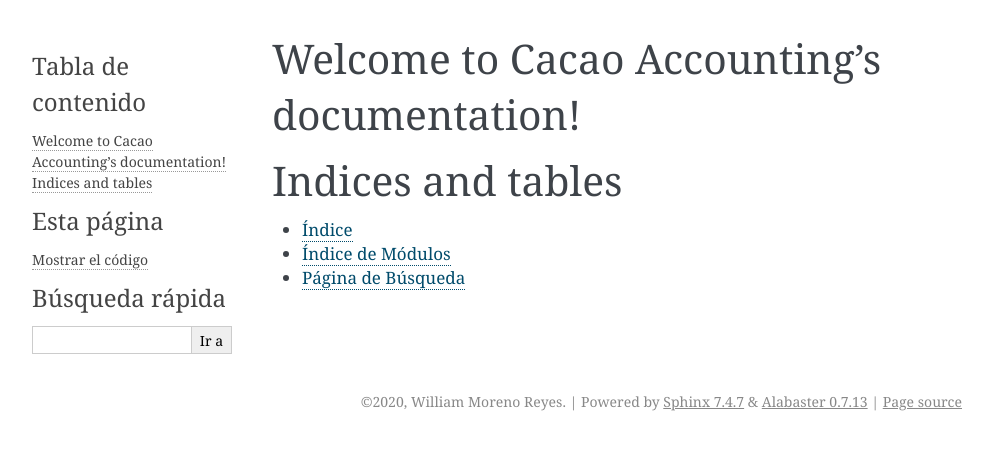
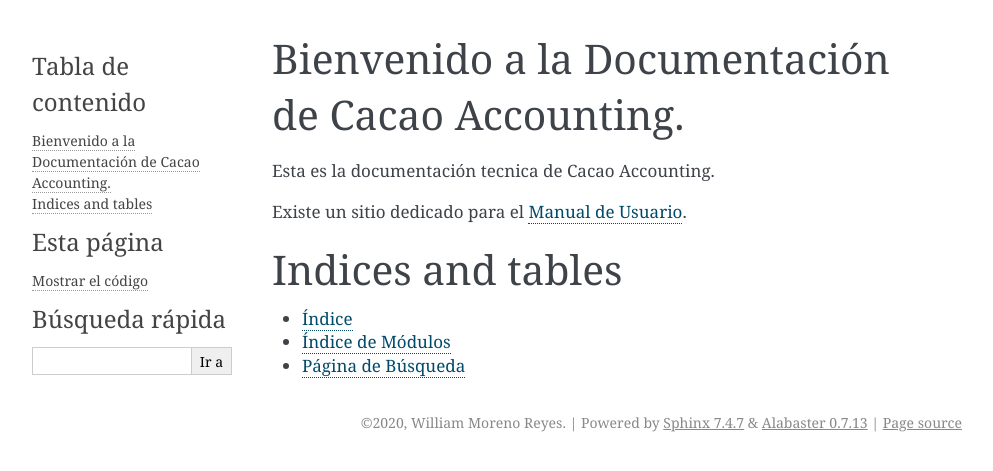
Before and after one commit to cacao-accounting/cacao-accounting, a Sphinx documentation site: the page built from source/index.rst, in a window 1280 px wide. Shown: the top 471 px of the page, without its empty margins (148-1141 px from the left). Built offline with Sphinx 7.4.7, drawn with Linux system fonts in a browser that asks for light colours.

Commit message:
Actualiza pagina de inicio de documentacion
La documentacion estara disponible en:
 - https://cacao-accounting.readthedocs.io/es/latest/

Signed-off-by: William Jose Moreno Reyes <williamjmorenor@gmail.com>

```diff
--- a/source/index.rst
+++ b/source/index.rst
@@ -3,8 +3,12 @@
    You can adapt this file completely to your liking, but it should at least
    contain the root `toctree` directive.
 
-Welcome to Cacao Accounting's documentation!
-============================================
+Bienvenido a la Documentación de Cacao Accounting.
+==================================================
+
+Esta es la documentación tecnica de Cacao Accounting.
+
+Existe un sitio dedicado para el `Manual de Usuario <https://cacao-accounting-manual.readthedocs.io/es/latest/>`_.
 
 .. toctree::
    :maxdepth: 2
```
